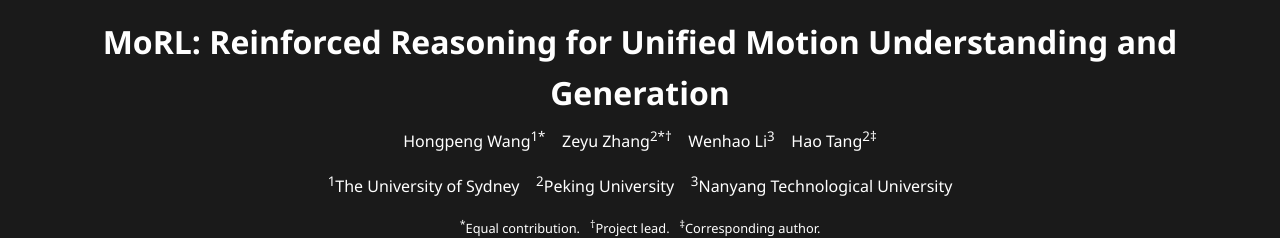
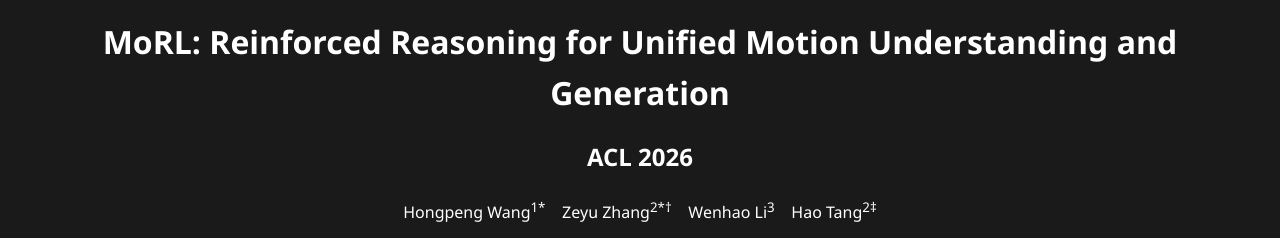
Before and after one commit to AIGeeksGroup/MoRL, a plain HTML site: page index.html in a window 1280 px wide. Shown: the top 238 px of the page. Drawn offline with Linux system fonts and the light colour scheme.

Commit message:
Uncomment ACL 2026 header in index.html

```diff
--- a/index.html
+++ b/index.html
@@ -143,7 +143,7 @@
 <body>
   <header>
     <h1>MoRL: Reinforced Reasoning for Unified Motion Understanding and Generation</h1>
-    <!-- <h2>ACL 2026</h2> -->
+    <h2>ACL 2026</h2>
     <p class="authors" style="margin-top: 0.5em;">
       Hongpeng Wang<sup>1*</sup> &nbsp;&nbsp;
       <a href="https://steve-zeyu-zhang.github.io/" style="color: white;">Zeyu Zhang</a><sup>2*†</sup> &nbsp;&nbsp;
```
